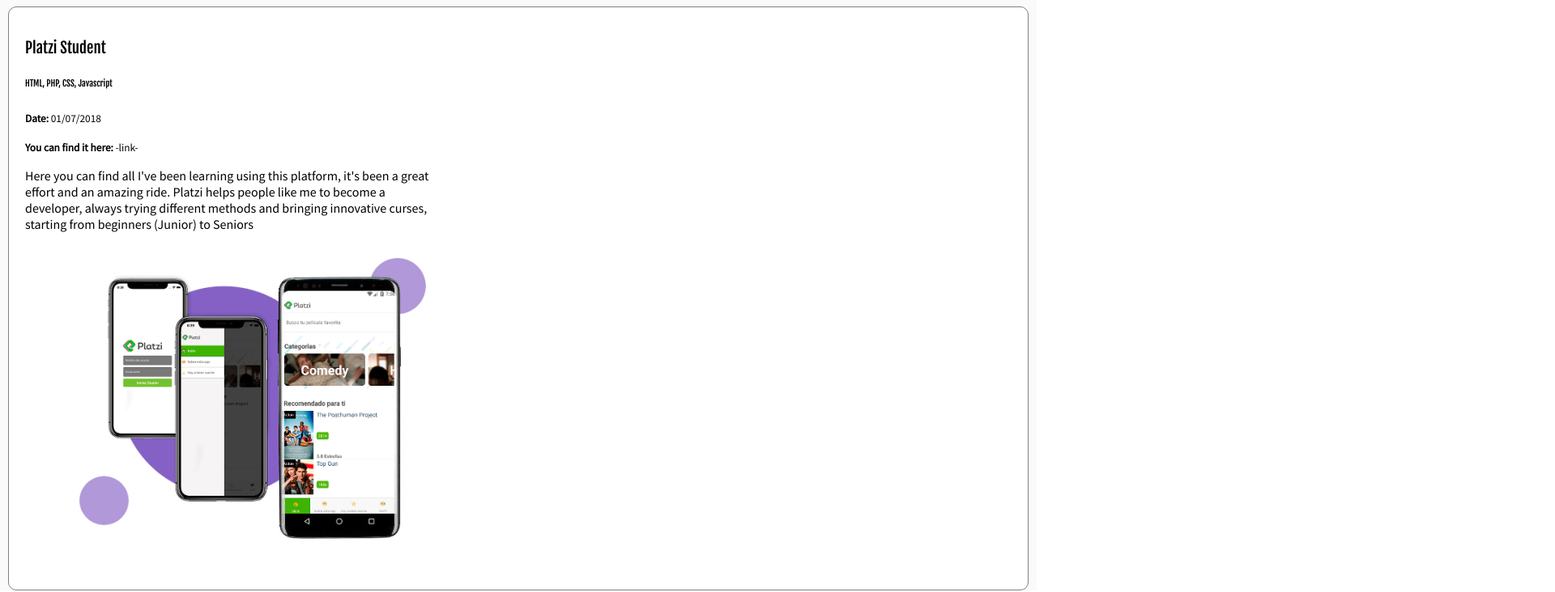
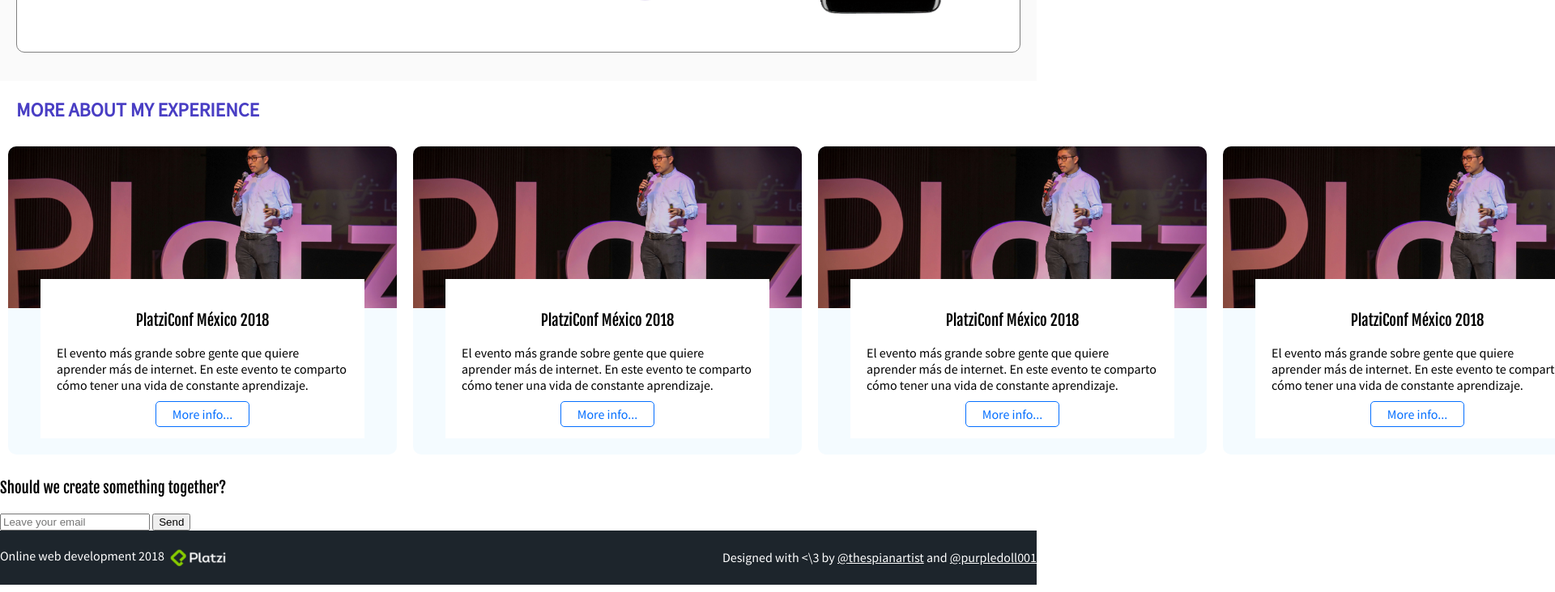
Before and after one commit to PurpleDoll01/Creating-a-portfolio-web-, a plain HTML site: page index.html in a window 1280 px wide. Shown: the part 1315-2047 px from the top of the page at 81% size, 1920 px wide, since content can reach past the window. Drawn offline with Linux system fonts and the light colour scheme.

Commit message:
Version 3.0

```diff
--- a/css/styles.css
+++ b/css/styles.css
@@ -20,19 +20,48 @@ h6 {
   background-size: 500px 300px;
   background-repeat: no-repeat;
   background-position-x: right;
+  display: flex;
+  align-items: center;
 }
 
 .portfolio {
   background-color: #fafafa;
+  padding: 20px;
 }
 
 .project {
   border: 1px solid gray;
   border-radius: 10px;
-  margin: 10px;
+  /* margin: 10px; */
   margin-bottom: 15px;
   padding: 20px;
   background-color: white;
+  display: flex;
+  align-items: center;
+  justify-content: space-between;
+}
+
+.project-course {
+  margin: 10px 0;
+}
+
+.project-date,
+.project-url {
+  margin: 10px 0;
+}
+
+.project-description {
+  font-size: 20px;
+}
+
+.project strong {
+  font-family: 'Fjalla One', sans-serif;
+}
+
+.project-title {
+  font-size: 30px;
+  margin-top: 0;
+  margin: 10px 0;
 }
 
 h1 {
@@ -40,10 +69,20 @@ h1 {
   line-height: 1.5em;
   letter-spacing: -.2;
   color: white;
+  margin: 0;
 }
 
 h1 strong {
   color: #493EC4;
+}
+
+h2 {
+  color: #493EC4;
+  text-transform: uppercase;
+  font-family: 'Source Sans Pro', sans-serif;
+  font-weight: bold;
+  font-size: 24px;
+  margin-bottom: 40px;
 }
 
 .project-details {
@@ -57,9 +96,104 @@ h1 strong {
 .header {
   background-color: #1d252c;
   color: white;
+  display: flex;
+  justify-content: space-between;
+  height: 90px;
+  align-items: center;
+}
+
+ol,
+ul {
+  margin: 0;
+  padding: 0;
+  list-style: none;
+}
+
+figure {
+  margin: 0;
 }
 
 .header a {
   color: white;
   text-decoration: none;
 }
+
+.menu {
+  height: inherit;
+}
+
+.header ol {
+  display: flex;
+  height: inherit;
+}
+
+.header ol li {
+  height: inherit;
+}
+
+.header a {
+  display: flex;
+  align-items: center;
+  height: inherit;
+  padding: 0 10px;
+}
+
+.footer {
+  color: white;
+  background-color: #1d252c;
+  display: flex;
+  align-items: center;
+  justify-content: space-between;
+}
+
+.footer img {
+  vertical-align: middle;
+}
+
+.footer a {
+  color: white;
+}
+
+.event-list {
+  display: flex;
+}
+
+.event-list-title {
+  margin: 20px;
+}
+
+.event {
+  margin: 10px;
+  width: 480px;
+  border-radius: 10px;
+  overflow: hidden;
+  flex-shrink: 0;
+  background-color: #f4fbff;
+}
+
+.event img {
+  width: 480px;
+  height: 200px;
+  object-fit: cover;
+}
+
+.event-detail {
+  margin: 20px 40px;
+  margin-top: -40px;
+  background-color: white;
+  position: relative;
+  padding: 20px;
+  text-align: center;
+}
+
+.event-description {
+  text-align: left;
+}
+
+.event-url {
+  border: 1px solid #056fff;
+  padding: 5px 20px;
+  text-decoration: none;
+  color: #056fff;
+  border-radius: 5px;
+}
--- a/index.html
+++ b/index.html
@@ -11,9 +11,8 @@
 </head>
 <body>
   <header class="header">
-    <div>
     <figure class="logo">
-        <img src="images/logo.png" alt="Logo de Leonidas">
+      <img src="images/logo.png" height="50px" alt="Logo de Leonidas">
     </figure>
     <nav class="menu">
       <ol>
@@ -28,7 +27,6 @@
         </li>
       </ol>
     </nav>
-    </div>
   </header>
   <section class="hero">
     <h1>
@@ -43,7 +41,7 @@
         <h3 class="project-title">Platzi Student</h3>
         <h6 class="project-course">HTML, PHP, CSS, Javascript</h6>
         <p class="project-date"><small><strong>Date:</strong> 01/07/2018</small></p>
-        <p class="project-url"><small><strong>You can find it here:</strong> -link- </small></p>
+        <p class="project-url"><small><strong>You can find it here:</strong> www.platzi.com </small></p>
         <p class="project-description">Here you can find all I've been learning using this platform, it's been a great effort and an amazing ride. Platzi helps people like me to become a developer, always trying different methods and bringing innovative curses, starting from beginners (Junior) to Seniors</p>
       </div>
       <figure class="project-imageContainer">
@@ -63,15 +61,47 @@
       </figure>
     </article>
   </section>
-  <section id="experience">
-    <h2>More about my experience</h2>
+  <h2 class="event-list-title">More about my experience</h2>
+  <section id="experience" class="event-list">
     <article class="event">
       <figure class="event-imageContainer">
         <img class="event-image" src="images/platzi-conf.jpg" width="500" alt="">
       </figure>
+      <div class="event-detail">
         <h3 class="event-title">PlatziConf México 2018</h3>
         <p class="event-description">El evento más grande sobre gente que quiere aprender más de internet. En este evento te comparto cómo tener una vida de constante aprendizaje.</p>
         <a class="event-url" href="https://www.youtube.com/watch?v=u87xPqX02XQ" target="_blank">More info...</a>
+      </div>
+    </article>
+    <article class="event">
+      <figure class="event-imageContainer">
+        <img class="event-image" src="images/platzi-conf.jpg" width="500" alt="">
+      </figure>
+      <div class="event-detail">
+        <h3 class="event-title">PlatziConf México 2018</h3>
+        <p class="event-description">El evento más grande sobre gente que quiere aprender más de internet. En este evento te comparto cómo tener una vida de constante aprendizaje.</p>
+        <a class="event-url" href="https://www.youtube.com/watch?v=u87xPqX02XQ" target="_blank">More info...</a>
+      </div>
+    </article>
+    <article class="event">
+      <figure class="event-imageContainer">
+        <img class="event-image" src="images/platzi-conf.jpg" width="500" alt="">
+      </figure>
+      <div class="event-detail">
+        <h3 class="event-title">PlatziConf México 2018</h3>
+        <p class="event-description">El evento más grande sobre gente que quiere aprender más de internet. En este evento te comparto cómo tener una vida de constante aprendizaje.</p>
+        <a class="event-url" href="https://www.youtube.com/watch?v=u87xPqX02XQ" target="_blank">More info...</a>
+      </div>
+    </article>
+    <article class="event">
+      <figure class="event-imageContainer">
+        <img class="event-image" src="images/platzi-conf.jpg" width="500" alt="">
+      </figure>
+      <div class="event-detail">
+        <h3 class="event-title">PlatziConf México 2018</h3>
+        <p class="event-description">El evento más grande sobre gente que quiere aprender más de internet. En este evento te comparto cómo tener una vida de constante aprendizaje.</p>
+        <a class="event-url" href="https://www.youtube.com/watch?v=u87xPqX02XQ" target="_blank">More info...</a>
+      </div>
     </article>
   </section>
   <section id="contact" class="contact">
@@ -81,6 +111,15 @@
       <button>Send</button>
     </form>
   </section>
-  <footer class="footer">Footer</footer>
+  <footer class="footer">
+    <div>
+      <p>Online web development 2018 <img src="images/platzi.png" width="80" alt="platzi"></p>
+    </div>
+    <div>
+      <p>
+        Designed with <\3 by <a href="https://twitter.com/thespianartist">@thespianartist</a> and <a href="http://www.twitter.com/purpledoll001">@purpledoll001</a>
+      </p>
+    </div>
+  </footer>
 </body>
 </html>
```
Lines whose indentation alone changed are shown as unchanged.
